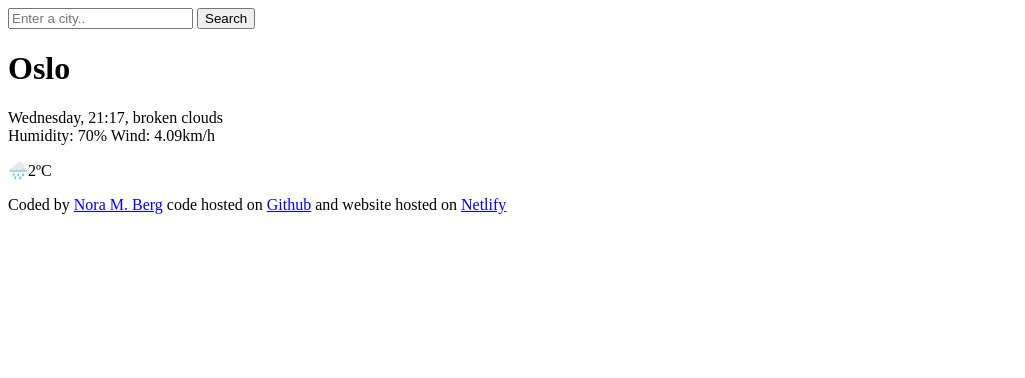
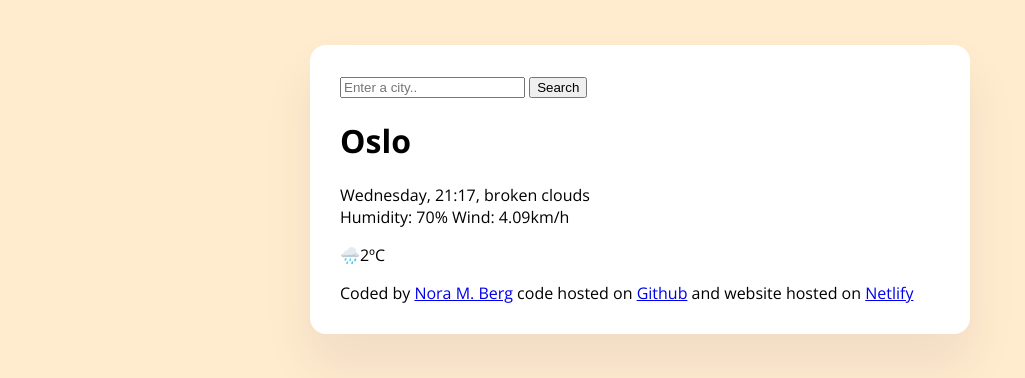
Before and after one commit to NooMaaBee/WeatherTest, a plain HTML site: page index.html in a window 1280 px wide. Shown: the whole page, without its empty margins (0-1025 px from the left). Drawn offline with nearby package versions, Linux system fonts and the light colour scheme; a web font is replaced by a local one.

Commit message:
added some css

```diff
--- a/index.html
+++ b/index.html
@@ -4,8 +4,13 @@
     <meta charset="UTF-8" />
     <meta name="viewport" content="width=device-width, initial-scale=1.0" />
     <title>Project weather test</title>
+    <link rel="stylesheet" href="src/style.css">
+    <link rel="preconnect" href="https://fonts.googleapis.com">
+<link rel="preconnect" href="https://fonts.gstatic.com" crossorigin>
+<link href="https://fonts.googleapis.com/css2?family=Open+Sans:ital,wght@0,300..800;1,300..800&family=Playwrite+MX:wght@100..400&display=swap" rel="stylesheet">
   </head>
   <body>
+    <div class="weather-app"
     <header>
       <form>
         <input type="search" placeholder="Enter a city.." required />
@@ -37,5 +42,6 @@
         >Netlify</a
       ></fotter
     >
+    </div>
   </body>
 </html>
--- a/src/style.css
+++ b/src/style.css
@@ -0,0 +1,17 @@
+body {
+  background-color: blanchedalmond;
+  font-family: "Open Sans", sans-serif;
+  font-optical-sizing: auto;
+  font-weight: <weight>;
+  font-style: normal;
+  font-variation-settings: "wdth" 100;
+}
+
+.weather-app {
+  background-color: white;
+  max-width: 600px;
+  margin: 45px auto;
+  box-shadow: 0 30px 50px rgba(65, 50, 100, 0.08);
+  border-radius: 16px;
+  padding: 30px;
+}
```
